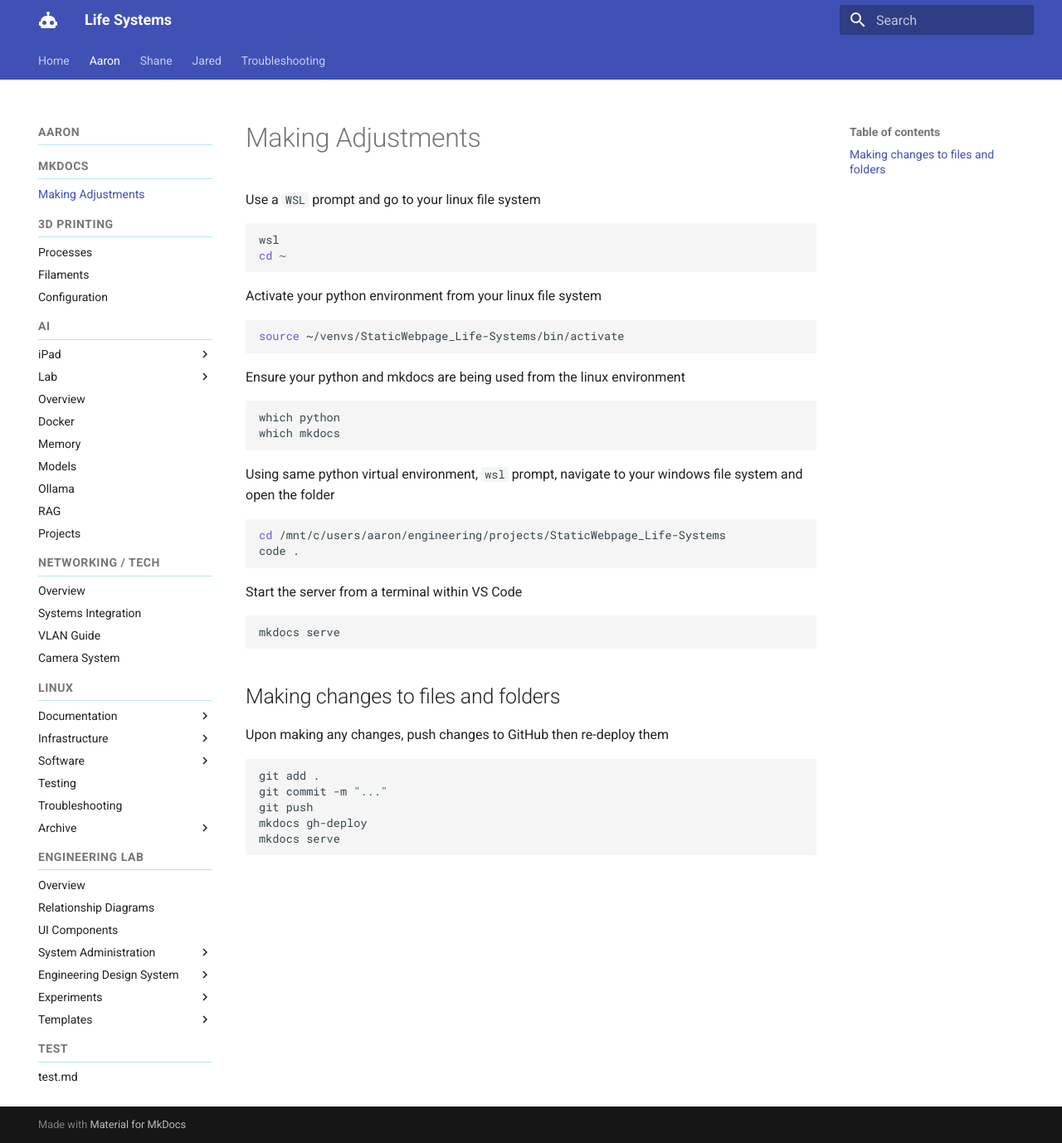
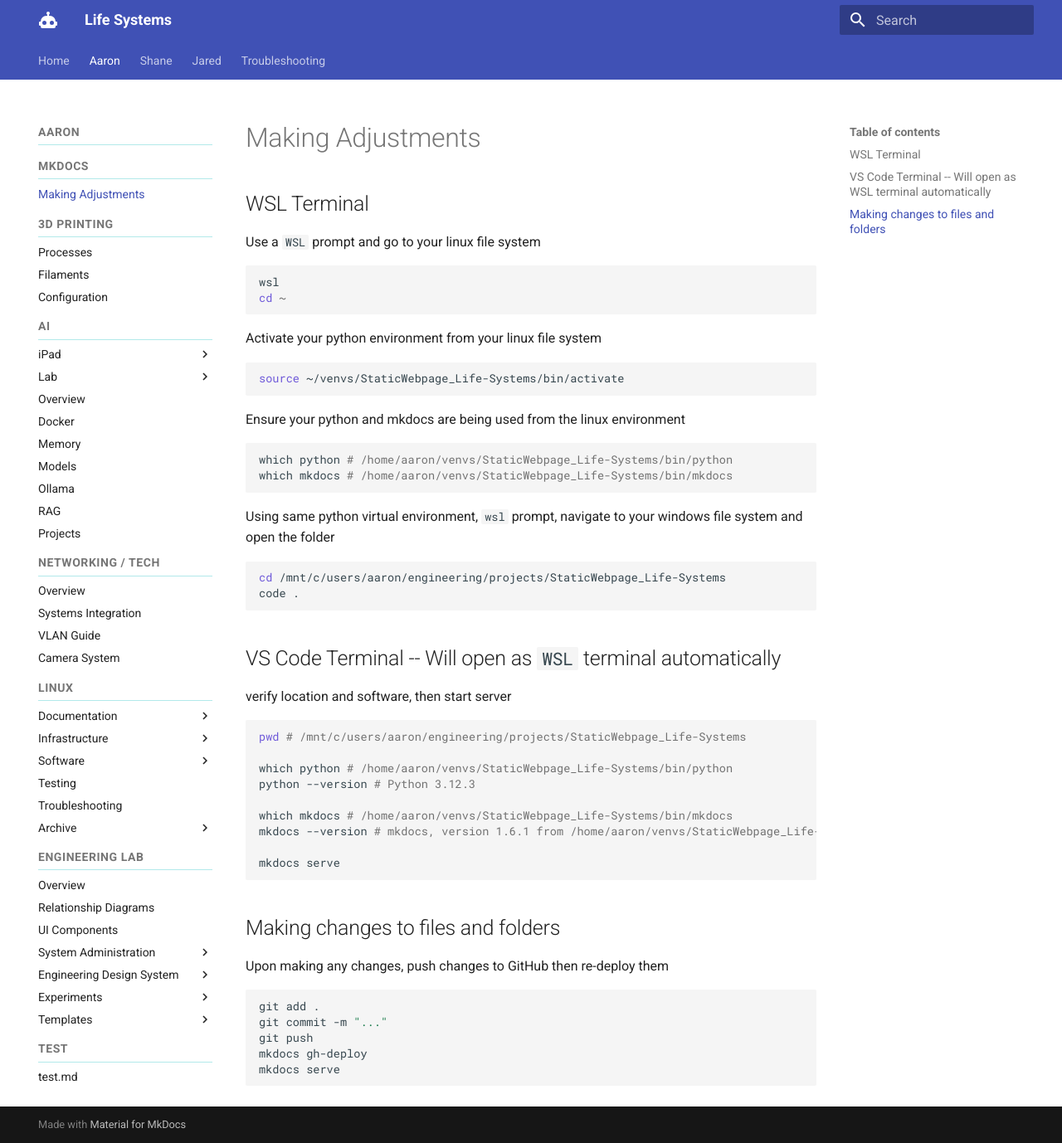
Before and after one commit to wHkr/Life-Systems, an MkDocs documentation site: the page built from docs/aaron/mkdocs/making-adjustments.md, in a window 1280 px wide and 1378 px high. Shown: the whole window at 83% size. Built offline with MkDocs 1.6.1 and Material for MkDocs 9.7.7, drawn with Linux system fonts in a browser that asks for light colours.

Commit message:
Added more notes to the making-adjustments.md file.

````diff
--- a/docs/aaron/mkdocs/making-adjustments.md
+++ b/docs/aaron/mkdocs/making-adjustments.md
@@ -1,5 +1,6 @@
 # Making Adjustments
 
+## WSL Terminal
 Use a `WSL` prompt and go to your linux file system
 ```powershell
 wsl
@@ -13,8 +14,8 @@ source ~/venvs/StaticWebpage_Life-Systems/bin/activate
 
 Ensure your python and mkdocs are being used from the linux environment
 ```bash
-which python
-which mkdocs
+which python # /home/aaron/venvs/StaticWebpage_Life-Systems/bin/python
+which mkdocs # /home/aaron/venvs/StaticWebpage_Life-Systems/bin/mkdocs
 ```
 
 Using same python virtual environment, `wsl` prompt, navigate to your windows file system and open the folder
@@ -23,8 +24,17 @@ cd /mnt/c/users/aaron/engineering/projects/StaticWebpage_Life-Systems
 code .
 ```
 
-Start the server from a terminal within VS Code
+## VS Code Terminal -- Will open as `WSL` terminal automatically
+verify location and software, then start server
 ```bash
+pwd # /mnt/c/users/aaron/engineering/projects/StaticWebpage_Life-Systems
+
+which python # /home/aaron/venvs/StaticWebpage_Life-Systems/bin/python
+python --version # Python 3.12.3
+
+which mkdocs # /home/aaron/venvs/StaticWebpage_Life-Systems/bin/mkdocs
+mkdocs --version # mkdocs, version 1.6.1 from /home/aaron/venvs/StaticWebpage_Life-Systems/lib/python3.12/site-packages/mkdocs (Python 3.12)
+
 mkdocs serve
 ```
 
````
